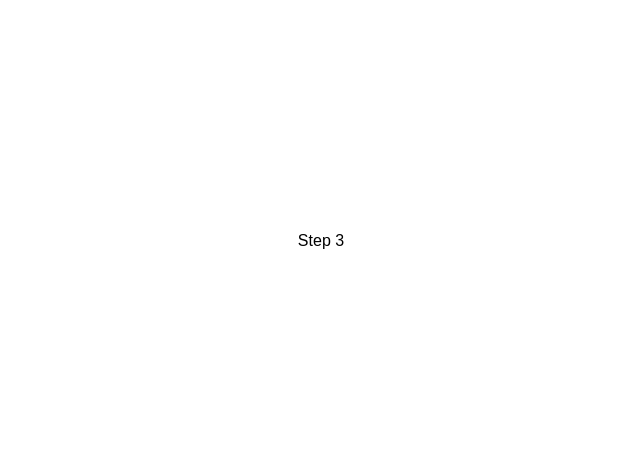
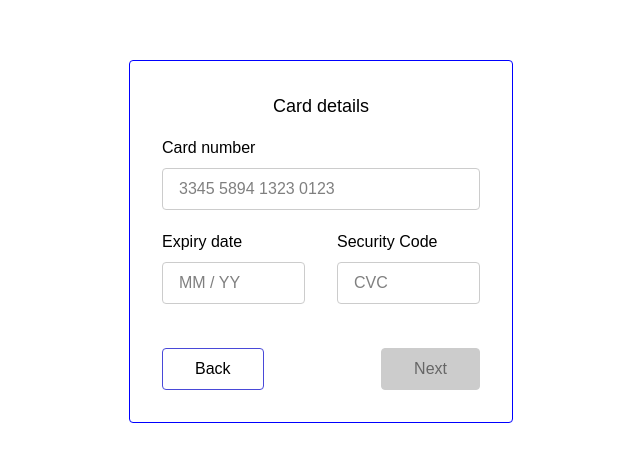
Before and after one commit to anujpanwar01/next-portfolio, a Next.js app: page /step-3 in a window 1280 px wide. Shown: the part 159-620 px from the top of the page, without its empty margins (319-959 px from the left). Built offline with nearby package versions, Linux system fonts and the light colour scheme.

Commit message:
added the form

```diff
--- a/src/app/(learning)/(multi-step-form)/components/Input/index.tsx
+++ b/src/app/(learning)/(multi-step-form)/components/Input/index.tsx
@@ -7,12 +7,12 @@ import styles from "./input.module.css";
 
 const Input = React.forwardRef<
     HTMLInputElement,
-    React.InputHTMLAttributes<HTMLInputElement> & { errorMessage?: string; error?: boolean }
->(({ name, type = "text", value, placeholder, onChange, error = false, errorMessage, ...props }, ref) => {
+    React.InputHTMLAttributes<HTMLInputElement> & { errorMessage?: string; error?: boolean; labelName?: string }
+>(({ name, type = "text", value, placeholder, onChange, error = false, errorMessage, labelName, ...props }, ref) => {
     return (
         <div className="flex flex-col gap-2 mb-3">
             <label htmlFor={name} className="flex gap-1">
-                {placeholder}
+                {labelName || placeholder}
                 {props.required && (
                     <span className="text-red-500" aria-hidden="true">
                         *
--- a/src/app/(learning)/(multi-step-form)/context/MultiStepForm.tsx
+++ b/src/app/(learning)/(multi-step-form)/context/MultiStepForm.tsx
@@ -15,7 +15,11 @@ export const MultiStepFromProvider = ({ children }: MultiStepFormProviderType) =
     const updateState = <T,>(type: string, payload: T) => {
         dispatch({ type, payload });
     };
-    return <MultiStepFromContext.Provider value={{ state, updateState }}>{children}</MultiStepFromContext.Provider>;
+    return (
+        <MultiStepFromContext.Provider value={{ state: state as typeof INIT_STATE, updateState }}>
+            {children}
+        </MultiStepFromContext.Provider>
+    );
 };
 
 export default MultiStepFromContext;
--- a/src/app/(learning)/(multi-step-form)/context/constant.ts
+++ b/src/app/(learning)/(multi-step-form)/context/constant.ts
@@ -1,8 +1,10 @@
 import { STEP_ONE_INIT_STATE } from "../step-1/constant";
 import { STEP_TWO_INIT_STATE } from "../step-2/constant";
+import { STEP3_INIT_STATE } from "../step-3/constant";
 
 export const INIT_STATE = {
     step1: { ...STEP_ONE_INIT_STATE },
     step2: { ...STEP_TWO_INIT_STATE },
+    step3: { ...STEP3_INIT_STATE },
     activeStep: 1,
 };
--- a/src/app/(learning)/(multi-step-form)/context/reducer.ts
+++ b/src/app/(learning)/(multi-step-form)/context/reducer.ts
@@ -26,6 +26,17 @@ export const reducer = <T>(state: INIT_STATE_TYPE, { type, payload }: { type: st
                     ...payload,
                 },
             };
+        case "UPDATE_STEP_3":
+            return {
+                ...state,
+                step3: {
+                    ...state.step3,
+                    formData: {
+                        ...state.step3.formData,
+                        ...payload,
+                    },
+                },
+            };
         case "UPDATE_ACTIVE_STEP":
             return {
                 ...state,
--- a/src/app/(learning)/(multi-step-form)/context/type.ts
+++ b/src/app/(learning)/(multi-step-form)/context/type.ts
@@ -1,6 +1,7 @@
 import React from "react";
 import { STEP_ONE_INIT_STATE_TYPE } from "../step-1/type";
 import { STEP_TWO_INIT_STATE_TYPE } from "../step-2/type";
+import { STEP3_INIT_STATE_TYPE } from "../step-3/type";
 
 export type MultiStepFormProviderType = {
     children?: React.ReactNode;
@@ -10,6 +11,7 @@ export type INIT_STATE_TYPE = {
     activeStep: number;
     step1: STEP_ONE_INIT_STATE_TYPE;
     step2: STEP_TWO_INIT_STATE_TYPE;
+    step3: STEP3_INIT_STATE_TYPE;
 };
 
 export type BUTTON_TYPE = {
--- /dev/null
+++ b/src/app/(learning)/(multi-step-form)/step-3/constant.ts
@@ -0,0 +1,8 @@
+export const STEP3_INIT_STATE = {
+    formData: {
+        cardNumber: { value: "", error: false, errorMsg: "" },
+        expiryDate: { value: "", error: false, errorMsg: "" },
+        securityCode: { value: "", error: false, errorMsg: "" },
+    },
+    buttonDisabled: true,
+};
--- a/src/app/(learning)/(multi-step-form)/step-3/page.tsx
+++ b/src/app/(learning)/(multi-step-form)/step-3/page.tsx
@@ -1,3 +1,94 @@
+"use client";
+
+import { useContext } from "react";
+import Input from "../components/Input";
+import styles from "../step-1.module.css";
+import MultiStepFromContext from "../context/MultiStepForm";
+import Button from "../components/Button";
+import { useRouter } from "next/navigation";
+import { getFormattedValueForUI, validate } from "./utils";
+
 export default function Step3() {
-    return <div>Step 3</div>;
+    const { state, updateState } = useContext(MultiStepFromContext);
+    const { formData, buttonDisabled } = state.step3;
+    const router = useRouter();
+
+    const handleOnChange = (e: React.ChangeEvent<HTMLInputElement>) => {
+        const { name, value } = e.target;
+        const modifiedValue = getFormattedValueForUI(name, value);
+
+        updateState("UPDATE_BUTTON_DISABLED", { key: "step3", value: false });
+
+        updateState("UPDATE_STEP_3", { [name]: { value: modifiedValue, error: false } });
+    };
+
+    const handleBlur = (e: React.FocusEvent<HTMLInputElement>) => {
+        updateState("UPDATE_STEP_3", {
+            [e.target.name]: { ...formData[e.target.name as keyof typeof formData], error: false },
+        });
+    };
+
+    const goBackHandler = () => {
+        router.replace("step-2");
+    };
+
+    const handleSave = () => {
+        const newState = validate(formData);
+
+        const hasError = Object.entries(newState).some(([_, value]) => value.error);
+
+        if (hasError) {
+            updateState("UPDATE_STEP_3", newState);
+            return;
+        }
+        updateState("UPDATE_STEP_3", newState);
+    };
+
+    return (
+        <div className={`flex height-330 w-96 justify-center flex-col ${styles.parent}`}>
+            <h1>Card details</h1>
+            <Input
+                name="cardNumber"
+                labelName="Card number"
+                placeholder="3345 5894 1323 0123"
+                onChange={handleOnChange}
+                onBlur={handleBlur}
+                value={formData.cardNumber.value}
+                error={formData.cardNumber.error}
+                errorMessage={formData.cardNumber.errorMsg}
+            />
+
+            <div className="flex gap-8 mt-2">
+                <Input
+                    name="expiryDate"
+                    labelName="Expiry date"
+                    placeholder="MM / YY"
+                    onChange={handleOnChange}
+                    onBlur={handleBlur}
+                    value={formData.expiryDate.value}
+                    error={formData.expiryDate.error}
+                    errorMessage={formData.expiryDate.errorMsg}
+                />
+                <Input
+                    name="securityCode"
+                    labelName="Security Code"
+                    placeholder="CVC"
+                    onChange={handleOnChange}
+                    onBlur={handleBlur}
+                    value={formData.securityCode.value}
+                    error={formData.securityCode.error}
+                    errorMessage={formData.securityCode.errorMsg}
+                />
+            </div>
+
+            <div className={styles["button-group"]}>
+                <Button buttonType="secondary" onClick={goBackHandler}>
+                    Back
+                </Button>
+                <Button buttonType="primary" onClick={handleSave} disabled={buttonDisabled}>
+                    Next
+                </Button>
+            </div>
+        </div>
+    );
 }
--- /dev/null
+++ b/src/app/(learning)/(multi-step-form)/step-3/type.ts
@@ -0,0 +1,12 @@
+import { PropertyType } from "../step-1/type";
+
+export type STEP3_INIT_STATE_TYPE = {
+    formData: formStateType;
+    buttonDisabled: boolean;
+};
+
+export type formStateType = {
+    cardNumber: PropertyType;
+    expiryDate: PropertyType;
+    securityCode: PropertyType;
+};
--- /dev/null
+++ b/src/app/(learning)/(multi-step-form)/step-3/utils.ts
@@ -0,0 +1,125 @@
+import { formStateType } from "./type";
+
+export const getCardNumber = (value: string) => {
+    const cardNumber = value.replace(/\D/g, "");
+    return cardNumber;
+};
+
+export const getFormattedValueForUI = (name: string, value: string) => {
+    if (name === "cardNumber") {
+        return getUiFormattedCardNumber(value);
+    }
+
+    if (name === "securityCode") {
+        return getUISecurityCode(value);
+    }
+
+    if (name === "expiryDate") {
+        return getUIMonthAndYear(value);
+    }
+
+    return value;
+};
+
+export const getUiFormattedCardNumber = (value: string) => {
+    if (value.length >= 19) {
+        return value.trim().slice(0, 19);
+    }
+
+    if (value.split(" ").join("").length % 4 == 0) {
+        return value + " ";
+    }
+
+    return value;
+};
+
+export const getUISecurityCode = (value: string) => {
+    if (value.length >= 3) {
+        return value.trim().slice(0, 3);
+    }
+    return value;
+};
+
+export const getUIMonthAndYear = (value: string) => {
+    if (value.length >= 7) {
+        return value.trim().slice(0, 7);
+    }
+
+    if (value.length == 2) {
+        return value + " / ";
+    }
+
+    return value;
+};
+
+export const getEmptyErrorMsg = (field: string) => {
+    return { errorMsg: `${field} is required`, error: true };
+};
+export const cardNumberValidation = (value: string) => {
+    if (value.trim() == "") {
+        return getEmptyErrorMsg("Card number");
+    }
+
+    if (value.replace(/\s/g, "").length < 16) {
+        return { errorMsg: "Invalid card number", error: true };
+    }
+
+    if (isNaN(Number(value.replace(/\s/g, "")))) {
+        return { errorMsg: "Card number only be number", error: true };
+    }
+    return { errorMsg: "", error: false };
+};
+
+export const securityCodeValidation = (value: string) => {
+    if (value.trim() == "") {
+        return getEmptyErrorMsg("Security code");
+    }
+
+    if (isNaN(Number(value))) {
+        return { errorMsg: "Security code only be number", error: true };
+    }
+    return { errorMsg: "", error: false };
+};
+
+export const expiryDateValidation = (value: string) => {
+    if (value.trim() == "") {
+        return getEmptyErrorMsg("Expiry date");
+    }
+
+    const currentYear = getYearLastTwoDigits();
+
+    if ((value.split(" / ")?.at(-1) ?? "") < currentYear) {
+        return { errorMsg: "Invalid expiry date", error: true };
+    }
+    return { errorMsg: "", error: false };
+};
+
+export const validate = (step3FormData: formStateType): formStateType => {
+    const newState = {} as formStateType;
+
+    Object.entries(step3FormData).forEach(([key, value]) => {
+        const typedKey = key as keyof formStateType;
+
+        const nextState = { ...value };
+
+        if (typedKey === "cardNumber") {
+            Object.assign(nextState, cardNumberValidation(value.value));
+        }
+
+        if (typedKey === "expiryDate") {
+            Object.assign(nextState, expiryDateValidation(value.value));
+        }
+
+        if (typedKey === "securityCode") {
+            Object.assign(nextState, cardNumberValidation(value.value));
+        }
+        newState[typedKey] = nextState;
+    });
+
+    return newState;
+};
+
+const getYearLastTwoDigits = () => {
+    const currentYear = new Date().getFullYear();
+    return currentYear.toString().slice(2);
+};
```
